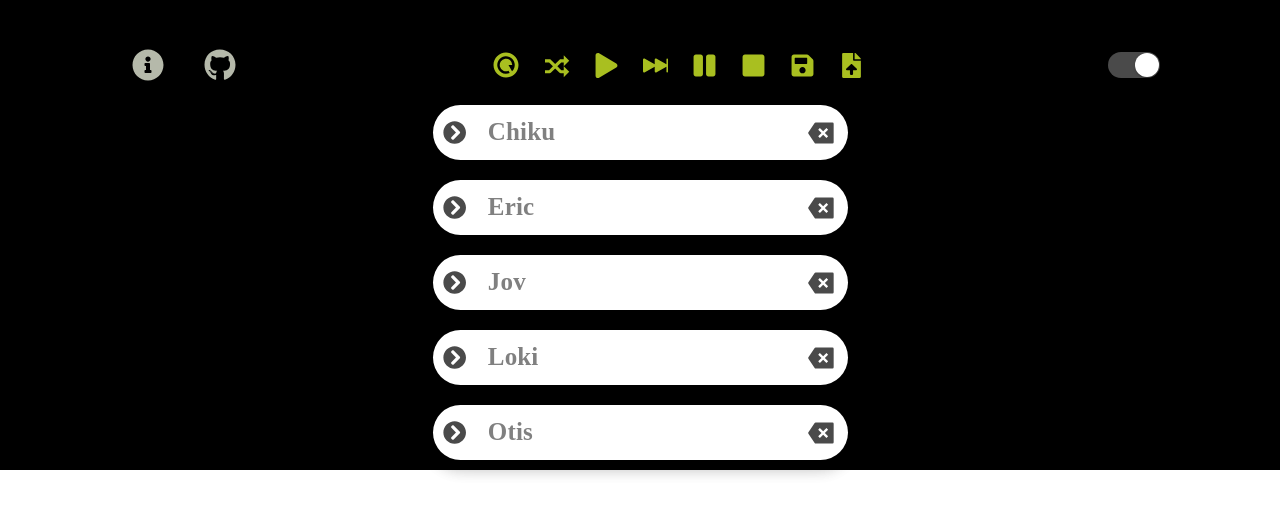
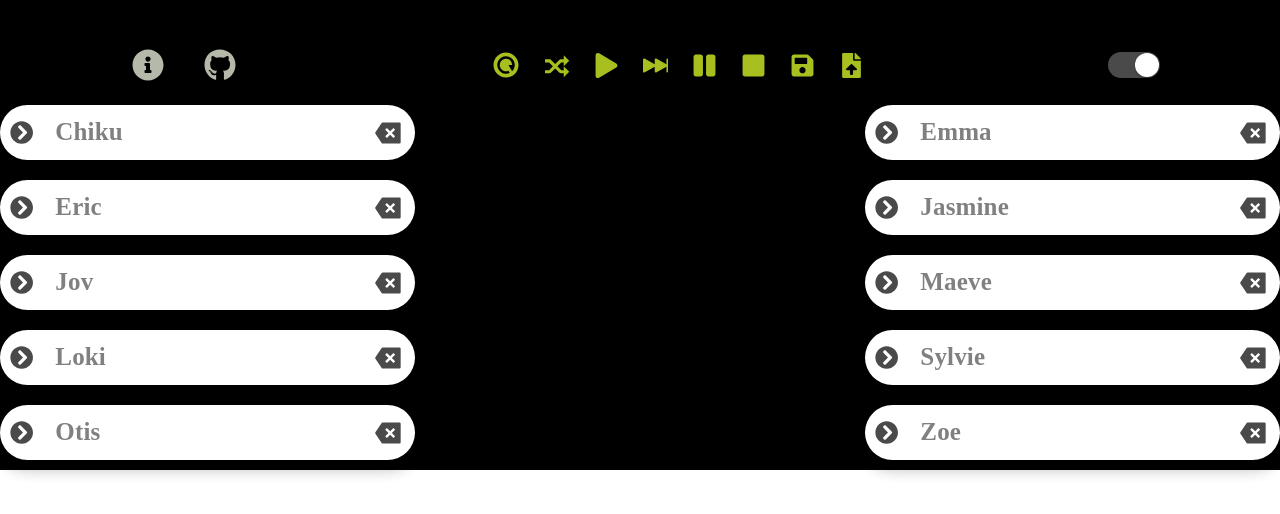
Before and after one commit to Eric761/stable-matching-algo-viz, a React (Create React App) app: page / in a window 1280 px wide. Shown: the top 514 px of the page. Built offline with nearby package versions, Linux system fonts and the light colour scheme; a web font is replaced by a local one.

Commit message:
Modified folder structure & added FemaleList
Signed-off-by: Fardeen <fkamal@ee.iitr.ac.in>

```diff
--- a/src/App.js
+++ b/src/App.js
@@ -1,7 +1,7 @@
 import React, { useState } from "react";
 import Header from "./components/Header/Header";
 import Notifier from "./components/Notifier/Notifier";
-import MailList from "./components/MaleList/MailList";
+import MainList from "./components/MainList/MainList";
 
 const App = () => {
   const [styleBg, setStyleBg] = useState({
@@ -22,7 +22,7 @@ const App = () => {
     <div className="App" style={styleBg}>
       <Notifier />
       <Header handleChangeBgColor={handleChangeBgColor} />
-      <MailList />
+      <MainList />
     </div>
   );
 };
--- a/src/components/MaleList/MailList.js
+++ b/src/components/MainList/FemaleList/FemaleList.js
@@ -6,40 +6,33 @@ import {
   StyledFaChevronCircleRight,
   StyledFaChevronCircleDown,
   StyledRiDeleteBack2Fill,
-} from "./MailListElements";
-import { defaultArrangement } from "../helper/arrangement";
+} from "../MainListElements";
+import { defaultArrangement } from "../../helper/arrangement";
 
-let maleConfig = defaultArrangement.male.map((elem) => {
+let femaleConfig = defaultArrangement.female.map((elem) => {
   return elem.name;
 });
 
-const MailList = () => {
-  // let maleConfig = defaultArrangement.male.map((elem) => {
-  //   return elem.name;
-  // });
-
+const FemaleList = () => {
   const [right, setRight] = useState(true);
-  const [maleArr, setMaleArr] = useState(maleConfig);
+  const [femaleArr, setFemaleArr] = useState(femaleConfig);
   const toggle = () => {
     setRight(!right);
   };
-  console.log(maleArr);
+  console.log(femaleArr);
 
   const handleNameChange = (event) => {
     console.log(event.target);
-    // Wrong Approach: Everytime new element gets created
-    // setMaleArr([...maleArr, ([event.target.name] = event.target.value)]);
-    // Right Approach
     let ind = event.target.id;
     // Make a shallow copy of the array
-    let ar = [...maleArr];
+    let ar = [...femaleArr];
     ar[ind] = event.target.value;
-    setMaleArr(ar);
+    setFemaleArr(ar);
   };
 
   return (
     <LeftContainer>
-      {maleArr.map((elem, index) => {
+      {femaleArr.map((elem, index) => {
         return (
           <StyledPaper elevation={10} key={index}>
             {right ? (
@@ -62,4 +55,4 @@ const MailList = () => {
   );
 };
 
-export default MailList;
+export default FemaleList;
--- /dev/null
+++ b/src/components/MainList/FemaleList/FemaleListElements.js
@@ -0,0 +1 @@
+import styled from "styled-components";
--- /dev/null
+++ b/src/components/MainList/MainList.js
@@ -0,0 +1,14 @@
+import React from "react";
+import MaleList from "./MaleList/MaleList";
+import FemaleList from "./FemaleList/FemaleList";
+
+const MainList = () => {
+  return (
+    <div style={{ display: "flex", justifyContent: "space-between" }}>
+      <MaleList />
+      <FemaleList />
+    </div>
+  );
+};
+
+export default MainList;
--- /dev/null
+++ b/src/components/MainList/MaleList/MaleList.js
@@ -0,0 +1,65 @@
+import React, { useState } from "react";
+import {
+  LeftContainer,
+  StyledPaper,
+  StyledInput,
+  StyledFaChevronCircleRight,
+  StyledFaChevronCircleDown,
+  StyledRiDeleteBack2Fill,
+} from "../MainListElements";
+import { defaultArrangement } from "../../helper/arrangement";
+
+let maleConfig = defaultArrangement.male.map((elem) => {
+  return elem.name;
+});
+
+const MaleList = () => {
+  // let maleConfig = defaultArrangement.male.map((elem) => {
+  //   return elem.name;
+  // });
+
+  const [right, setRight] = useState(true);
+  const [maleArr, setMaleArr] = useState(maleConfig);
+  const toggle = () => {
+    setRight(!right);
+  };
+  console.log(maleArr);
+
+  const handleNameChange = (event) => {
+    console.log(event.target);
+    // Wrong Approach: Everytime new element gets created
+    // setMaleArr([...maleArr, ([event.target.name] = event.target.value)]);
+    // Right Approach
+    let ind = event.target.id;
+    // Make a shallow copy of the array
+    let ar = [...maleArr];
+    ar[ind] = event.target.value;
+    setMaleArr(ar);
+  };
+
+  return (
+    <LeftContainer>
+      {maleArr.map((elem, index) => {
+        return (
+          <StyledPaper elevation={10} key={index}>
+            {right ? (
+              <StyledFaChevronCircleRight onClick={toggle} />
+            ) : (
+              <StyledFaChevronCircleDown onClick={toggle} />
+            )}
+            <StyledInput
+              placeholder="Enter name"
+              spellCheck="false"
+              value={elem}
+              onChange={handleNameChange}
+              id={index}
+            />
+            <StyledRiDeleteBack2Fill />
+          </StyledPaper>
+        );
+      })}
+    </LeftContainer>
+  );
+};
+
+export default MaleList;
--- /dev/null
+++ b/src/components/MainList/MaleList/MaleListElements.js
@@ -0,0 +1 @@
+import styled from "styled-components";
```
Also changed, not shown: src/components/MainList/MainListElements.js (renamed from src/components/MaleList/MailListElements.js).
